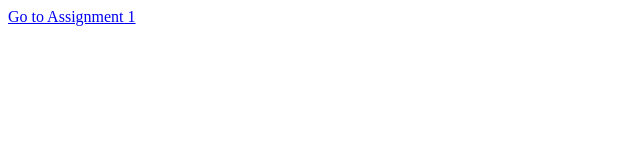
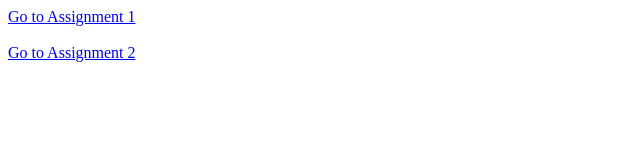
Before and after one commit to Timothy965/COMP125, a plain HTML site: page index.html in a window 1280 px wide. Shown: the whole page, without its empty margins (0-640 px from the left). Drawn offline with Linux system fonts and the light colour scheme.

Commit message:
Update index.html

```diff
--- a/index.html
+++ b/index.html
@@ -7,5 +7,8 @@
 </head>
 <body>
     <a href="assignment1.html">Go to Assignment 1</a>
+    <br>
+    <br>
+    <a href="assignment2.html">Go to Assignment 2</a>
 </body>
 </html>
```
